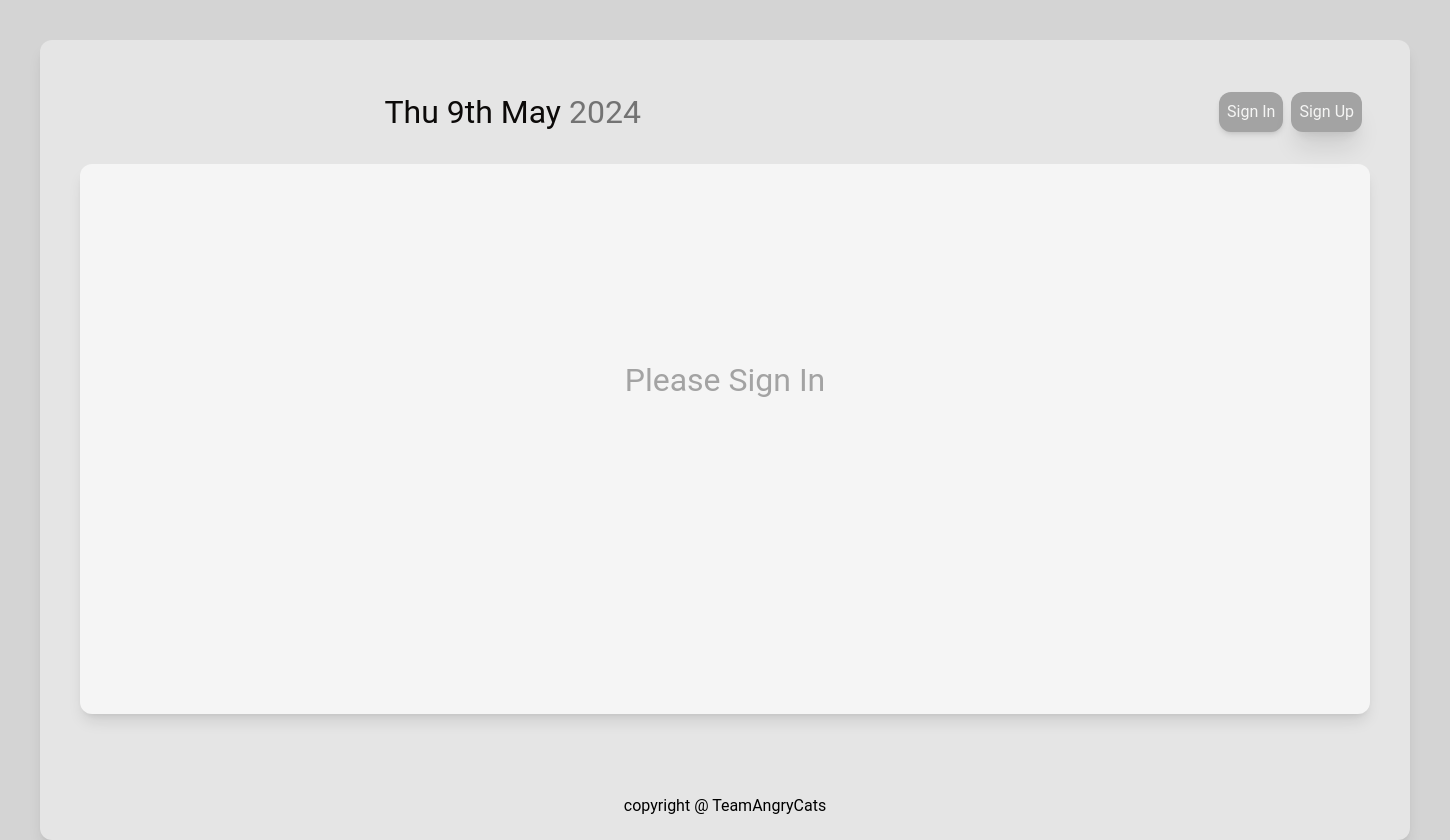
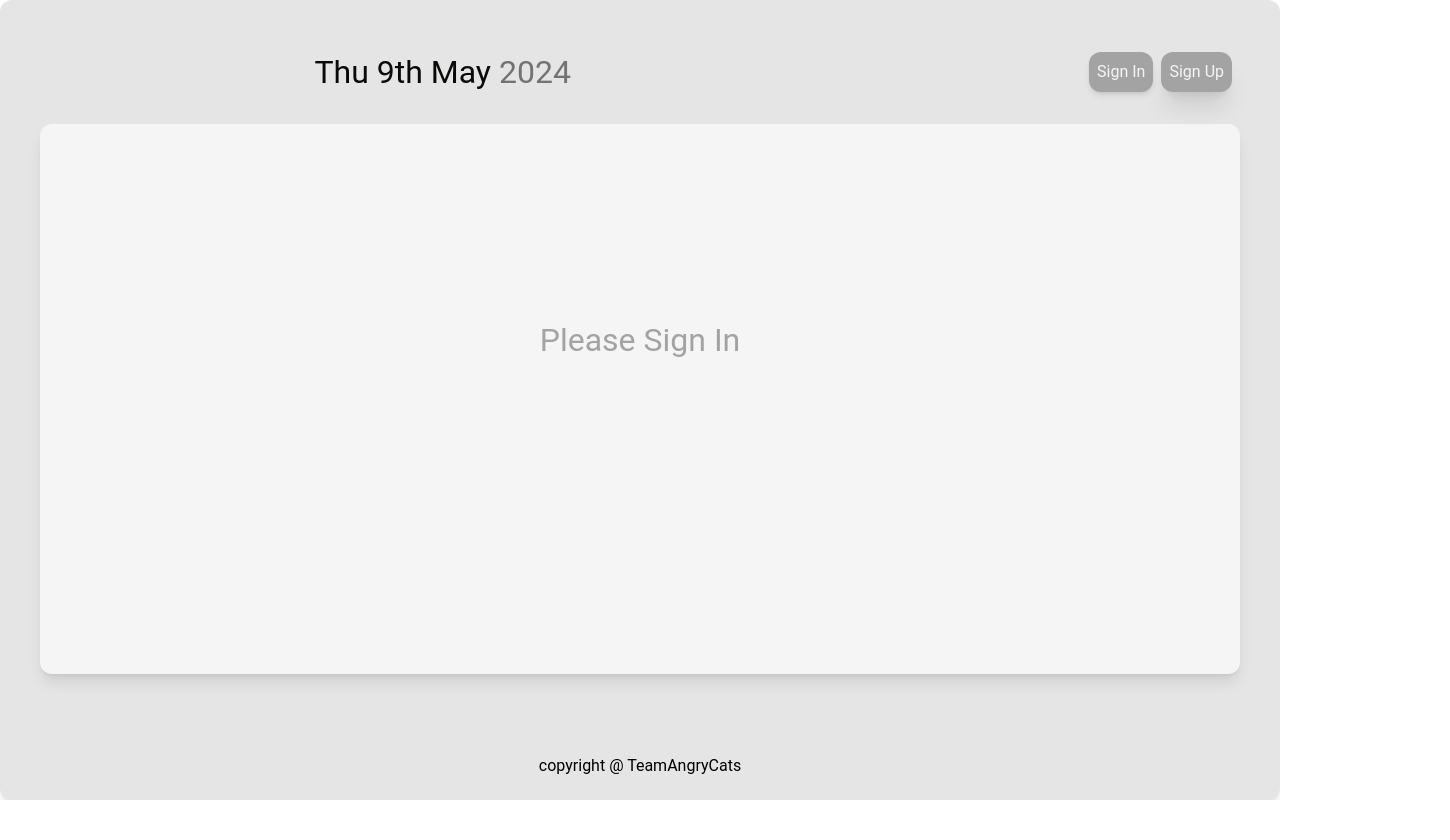
Before and after one commit to kimchieater/to_do_app_next-js_team_project, a Next.js app in the folder to-do-app/: page / in a window 1280 px wide. Shown: the whole page, 1450 px wide, since content can reach past the window. After the commit the page ends 800 px from the top, so only its background shows below. Built offline with nearby package versions, Linux system fonts and the light colour scheme; no server answers.

Commit message:
Update layout

```diff
--- a/to-do-app/src/app/layout.tsx
+++ b/to-do-app/src/app/layout.tsx
@@ -3,12 +3,12 @@ import "./globals.css";
 import Nav from "./components/nav/page";
 import Footer from "./components/footer/page";
 import { ClerkProvider } from "@clerk/nextjs";
-import { auth } from "@clerk/nextjs/server";
+
 
 
 
 export const metadata: Metadata = {
-  title: "Team Angry Cats Todo App",
+  title: " Angry Cats",
   description: "This is a single page application for todo app",
 };
 
@@ -20,12 +20,12 @@ export default function RootLayout({
   children: React.ReactNode;
 }>) {
 
-  const {userId} = auth();
+
 
   return (
       <ClerkProvider>
       <html lang="en" >
-        <body className="h-screen overflow-y-hidden mx-auto w-[1450px] bg-neutral-300 p-10 ">
+        <body className="h-screen mx-auto  md:max-w-[768px] lg:max-w-[1024px] xl:max-w-[1280px] 2xl:max-w-[1536px]">
         <div className="p-10 bg-neutral-200 rounded-xl shadow-lg shadow-neutral-700/3 max-h-[800px]">
           <Nav></Nav>
           {children}
--- a/to-do-app/src/app/userInfo/page.tsx
+++ b/to-do-app/src/app/userInfo/page.tsx
@@ -4,14 +4,17 @@ import Lists from "../lists/page";
 
 
 const UserInfo = async () =>{
+
+  //authentication
   const {userId} = auth();
 
-
+//if user doesnt exit, web asks to sign in
   if (!userId) {
     return <div className="flex justify-center items-center min-h-[400px] text-[2rem] text-neutral-400">Please Sign In</div>
   }
+// is authenticated, user is shown the page
+  const user = await currentUser();
 
-  const user = await currentUser();
 
   return (
   <div>
--- a/to-do-app/tailwind.config.ts
+++ b/to-do-app/tailwind.config.ts
@@ -8,13 +8,25 @@ const config: Config = {
   ],
   theme: {
     extend: {
+      screens:{
+        'xs': '375px',
+        'sm': '640px',
+        'md': '768px',
+        'lg': '1024px',
+        'xl': '1280px',
+        '2xl': '1536px',
+      },
       backgroundImage: {
         "gradient-radial": "radial-gradient(var(--tw-gradient-stops))",
         "gradient-conic":
           "conic-gradient(from 180deg at 50% 50%, var(--tw-gradient-stops))",
       },
+      },
+
     },
-  },
-  plugins: [],
-};
+    plugins: [],
+  }
+
+
+
 export default config;
```
